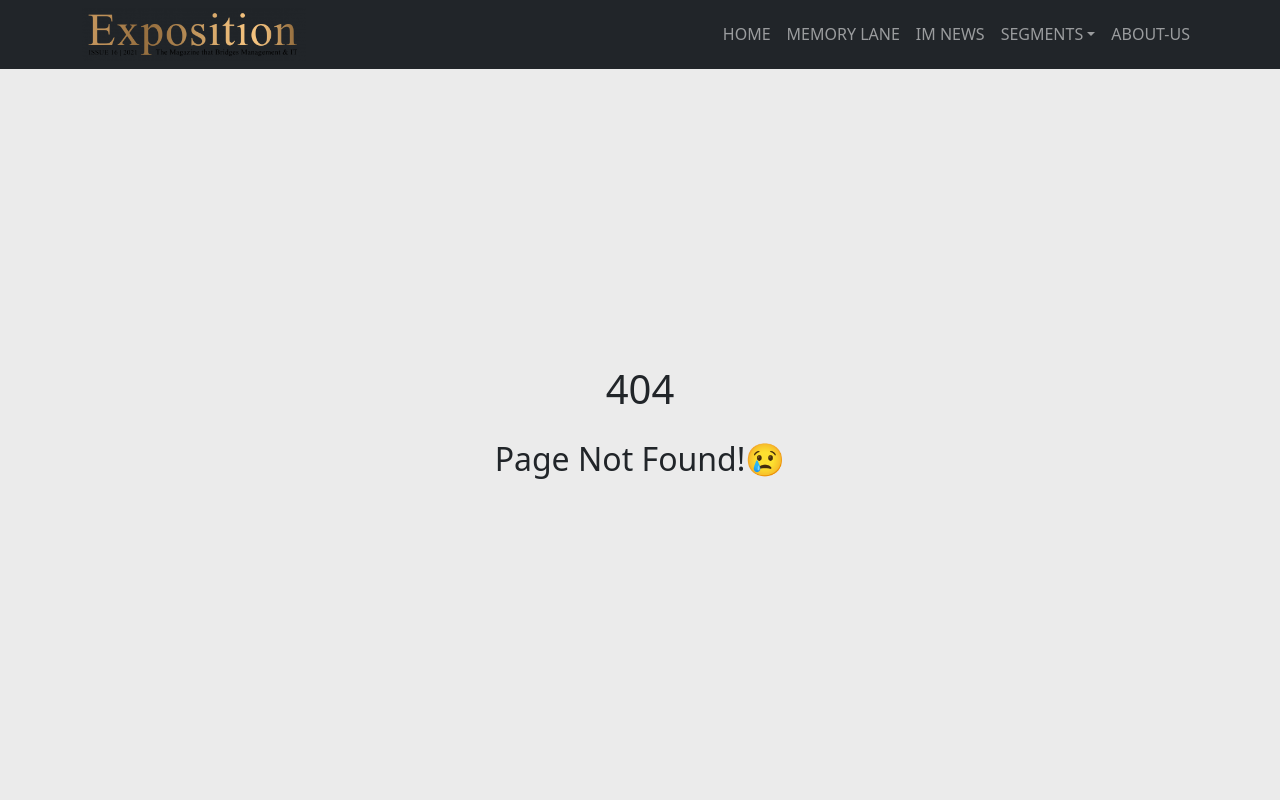
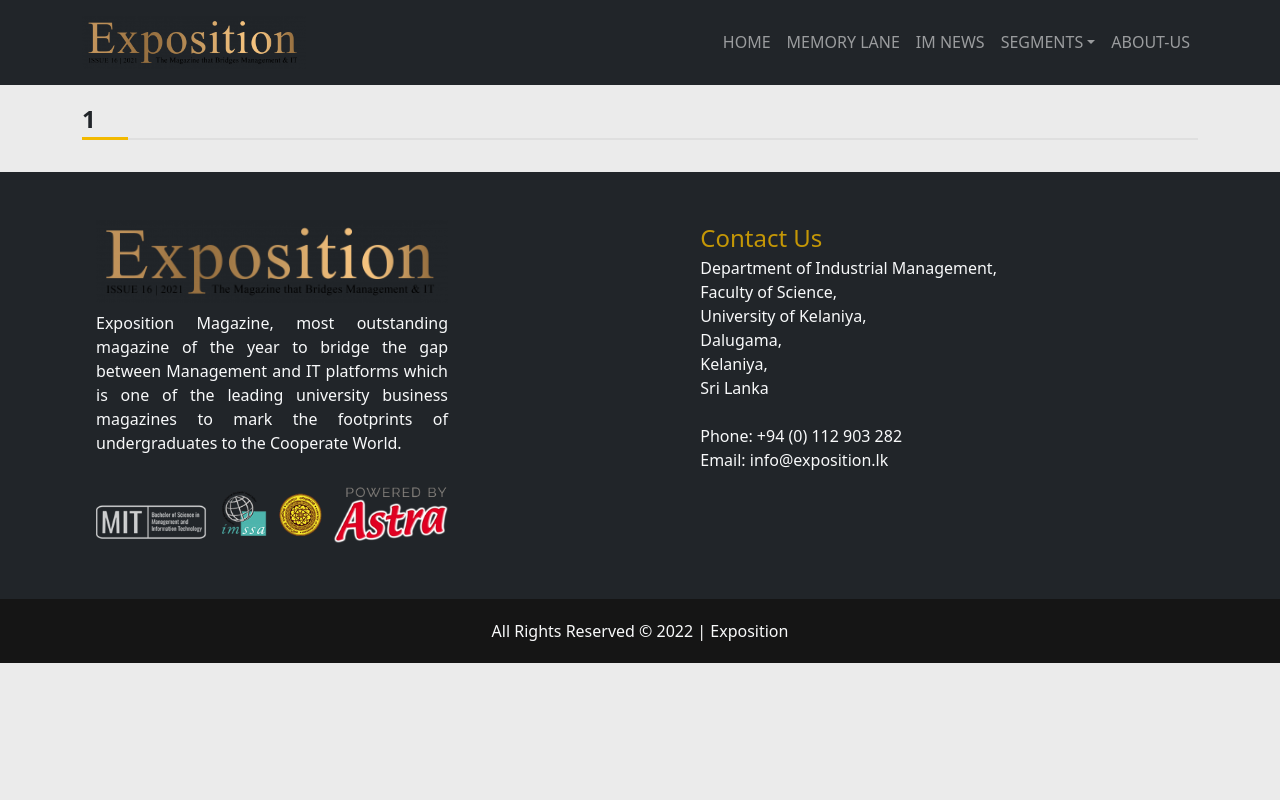
Before and after one commit to LasithEranga/Exposition-Magazine, a React (Create React App) app: page /1/1 in a window 1280 px wide. Shown: the top 800 px of the page. Built offline with nearby package versions, Linux system fonts and the light colour scheme.

Commit message:
feat: article filter route

```diff
--- a/src/App.js
+++ b/src/App.js
@@ -19,7 +19,7 @@
 
         <Route element={<AboutUs/>} path='/about-us'/>
 
-        <Route element={<AllArticles/>} path='/category'/>
+        <Route element={<AllArticles/>} path='/:category/:id'/>
 
         <Route element={<NotFound/>} path='*'/>
       </Routes>
--- /dev/null
+++ b/src/Data/Articles.json
@@ -0,0 +1,34 @@
+[
+    {
+        "id":"1",
+        "image":"https://financerewind.com/wp-content/uploads/2021/07/Melissa-Roxburgh-1-1200x1441.jpeg",
+        "title":"Article One",
+        "description":"Lorem ipsum dolor sit amet, consectetur adipisicing elit. Maxime nulla natus doloribus rerum labore nobis placeat libero veritatis velit veniam.",
+        "category":"interviews"
+
+    },
+    {
+        "id":"2",
+        "image":"https://financerewind.com/wp-content/uploads/2021/07/Melissa-Roxburgh-1-1200x1441.jpeg",
+        "title":"Article Two",
+        "description":"Lorem ipsum dolor sit amet, consectetur adipisicing elit. Maxime nulla natus doloribus rerum labore nobis placeat libero veritatis velit veniam.",
+        "category":"student-corner"
+
+    },
+    {
+        "id":"1",
+        "image":"https://financerewind.com/wp-content/uploads/2021/07/Melissa-Roxburgh-1-1200x1441.jpeg",
+        "title":"Article One",
+        "description":"Lorem ipsum dolor sit amet, consectetur adipisicing elit. Maxime nulla natus doloribus rerum labore nobis placeat libero veritatis velit veniam.",
+        "category":"category-one"
+
+    },
+    {
+        "id":"1",
+        "image":"https://financerewind.com/wp-content/uploads/2021/07/Melissa-Roxburgh-1-1200x1441.jpeg",
+        "title":"Article One",
+        "description":"Lorem ipsum dolor sit amet, consectetur adipisicing elit. Maxime nulla natus doloribus rerum labore nobis placeat libero veritatis velit veniam.",
+        "category":"category-one"
+
+    }
+]
--- a/src/Pages/CategoryView/AllArticles.jsx
+++ b/src/Pages/CategoryView/AllArticles.jsx
@@ -1,20 +1,36 @@
 import React from "react";
 import Container from "react-bootstrap/Container";
 import Row from "react-bootstrap/Row";
-import Col from "react-bootstrap/Col";
+import { useParams } from "react-router-dom";
 import "./AllArticles.css";
 import ArticleCard from "./ArticleCard";
+import ArticleList from "../../Data/Articles.json";
+import Title from "../../components/Title";
 
 function AllArticles() {
+  const params = useParams();
+  const categoryName = params.category.replace("-"," ").toUpperCase();
+  const filteredArray = ArticleList.filter((article) => {
+    return article.category === params.category;
+  });
+
+
   return (
     <Container>
-      <Row >
-        <ArticleCard />
-        <ArticleCard />
-        <ArticleCard />
-        <ArticleCard />
-        <ArticleCard />
-
+      <Title>{categoryName}</Title>
+      <Row>
+        {filteredArray.map((article, index) => {
+          return (
+            <ArticleCard
+              key={index}
+              id={article.id}
+              image={article.image}
+              title={article.title}
+              description={article.description}
+              category={article.category}
+            />
+          );
+        })}
       </Row>
     </Container>
   );
--- a/src/Pages/CategoryView/ArticleCard.jsx
+++ b/src/Pages/CategoryView/ArticleCard.jsx
@@ -4,25 +4,28 @@
 import { Link } from "react-router-dom";
 import "./AllArticles.css";
 
-function ArticleCard() {
+function ArticleCard(props) {
   return (
     <Col xs={12} md={6} lg={4}>
       <Card style={{ width: "100%" }} className="my-2">
-        <Card.Img className="p-3 pb-0" style={{ height: "13rem" ,objectFit:"cover" }}
+        <Card.Img
+          className="p-3 pb-0"
+          style={{ height: "13rem", objectFit: "cover" }}
           variant="top"
-          src="https://images.ctfassets.net/hrltx12pl8hq/7yQR5uJhwEkRfjwMFJ7bUK/dc52a0913e8ff8b5c276177890eb0129/offset_comp_772626-opt.jpg?fit=fill&w=800&h=300"        />
+          src={props.image}
+        />
         <Card.Body>
-          <Card.Title className="fw-bold">Article Title</Card.Title>
-          <Card.Text className="text-muted" style={{ textAlign: "justify"}}>
-            Some quick example text to build on the card title and make up the
-            bulk of the card's content loremsedfhoisjdi ksdjfjk sdkjfhkjsd sdkjfhkjsd
-            skdhfkjsd skldfjklsd kldsfjklds ljsd dklsfj
-
+          <Card.Title className="fw-bold">{props.title}</Card.Title>
+          <Card.Text className="text-muted" style={{ textAlign: "justify" }}>
+            {props.description}
           </Card.Text>
-          <Link to={"/"} className="">Read more...</Link>
+          <Link to={`/${props.category}/${props.id}`} className="">
+            Read more...
+          </Link>
         </Card.Body>
       </Card>
     </Col>
+
   );
 }
 
--- a/src/components/Header.jsx
+++ b/src/components/Header.jsx
@@ -6,7 +6,7 @@
 const Header = () => {
   return (
 
-      <Navbar collapseOnSelect expand="lg" bg="dark" variant="dark">
+      <Navbar collapseOnSelect expand="lg" bg="dark" variant="dark" className="py-3">
         <Container>
             <Link to={'/'}> <img src={logo} alt="" style={{height:'3.3rem'}}/></Link>
           <Navbar.Toggle aria-controls="responsive-navbar-nav" />
```
